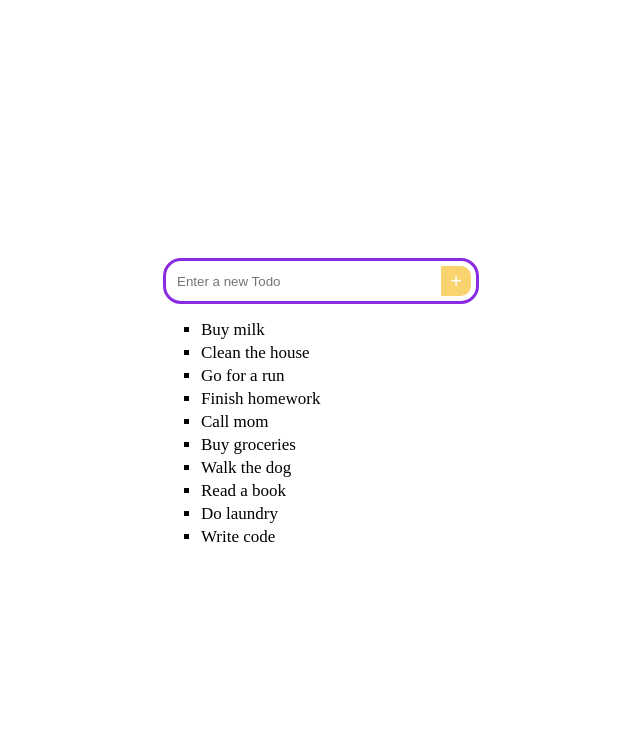
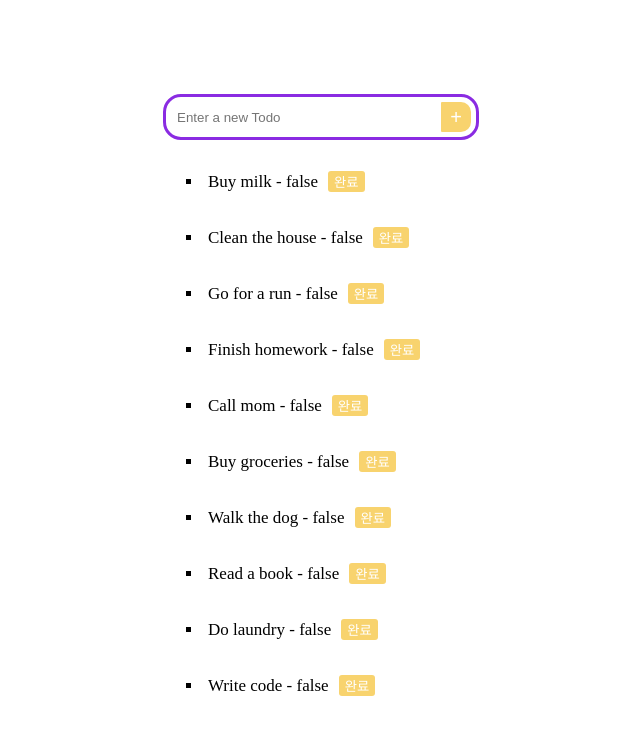
Before and after one commit to leeyeram84/react-basic-todo, a React (Vite) app: page / in a window 1280 px wide. Shown: the top 734 px of the page, without its empty margins (319-959 px from the left). Built offline with nearby package versions, Linux system fonts and the light colour scheme.

Commit message:
feat : completed 추가 및 css 개선

```diff
--- a/src/components/TodoList.jsx
+++ b/src/components/TodoList.jsx
@@ -2,16 +2,16 @@ import React from "react";
 import { useState } from "react";
 
 const SAMPLE_TODOS = [
-    { id: 1, text: "Buy milk" },
-    { id: 2, text: "Clean the house" },
-    { id: 3, text: "Go for a run" },
-    { id: 4, text: "Finish homework" },
-    { id: 5, text: "Call mom" },
-    { id: 6, text: "Buy groceries" },
-    { id: 7, text: "Walk the dog" },
-    { id: 8, text: "Read a book" },
-    { id: 9, text: "Do laundry" },
-    { id: 10, text: "Write code" },
+    { id: 1, text: "Buy milk", completed: false },
+    { id: 2, text: "Clean the house", completed: false },
+    { id: 3, text: "Go for a run", completed: false },
+    { id: 4, text: "Finish homework", completed: false },
+    { id: 5, text: "Call mom", completed: false },
+    { id: 6, text: "Buy groceries", completed: false },
+    { id: 7, text: "Walk the dog", completed: false },
+    { id: 8, text: "Read a book", completed: false },
+    { id: 9, text: "Do laundry", completed: false },
+    { id: 10, text: "Write code", completed: false },
 ];
 
 const TodoList = () => {
@@ -26,8 +26,15 @@ const TodoList = () => {
             return;
         }
 
+        // 새로 받은 데이터 저장
+        const newTodoObj = {
+            id: crypto.randomUUID(),
+            text: newTodo,
+            completed: false,
+        };
+
         // 새로 받은 데이터 추가 및 그리기
-        setTodos([...todos, { id: crypto.randomUUID(), text: newTodo }]);
+        setTodos([newTodoObj, ...todos]);
 
         // input box 초기화
         setnewTodos("");
@@ -41,6 +48,49 @@ const TodoList = () => {
         setnewTodos(e.target.value);
     };
 
+    // completed 업데이트
+
+    //forEach
+    // const toggleCompleted = (id) => {
+    //     const updatedTodos = [];
+
+    //     todos.forEach((todo) => {
+    //         if (todo.id === id) {
+    //             const updatedTodo = {
+    //                 id: todo.id,
+    //                 text: todo.text,
+    //                 completed: !todo.completed,
+    //             };
+
+    //             updatedTodos.push(updatedTodo);
+    //         } else {
+    //             updatedTodos.push(todo);
+    //         }
+    //     });
+
+    //     setTodos(updatedTodos);
+    // };
+
+    //map
+    const toggleCompleted = (id) => {
+        // map을 통해 순환
+        const updatedTodos = todos.map((todo) => {
+            // 동일한 id의 값을 가진 배열만 수정
+            if (todo.id === id) {
+                return {
+                    id: todo.id, // 기존 데이터 받아오기
+                    text: todo.text,
+                    completed: !todo.completed, //completed상태 반전
+                };
+            } else {
+                // id가 다를 경우 그대로 반환
+                return todo;
+            }
+        });
+
+        setTodos(updatedTodos);
+    };
+
     return (
         <div>
             <form onSubmit={hadleSubmit}>
@@ -50,16 +100,22 @@ const TodoList = () => {
                     onChange={handleInputChange}
                     placeholder="Enter a new Todo"
                 ></input>
-                <button type="submit">+</button>
+                <button id="sumbtn" type="submit">
+                    +
+                </button>
             </form>
             <ul>
-                <div className="checkBox">
-                    {todos.map((todo) => (
-                        <li type="checkbox" key={todo.id}>
-                            {todo.text}
-                        </li>
-                    ))}
-                </div>
+                {todos.map((todo) => (
+                    <li key={todo.id}>
+                        {todo.text} - {String(todo.completed)}
+                        <button
+                            id="completed"
+                            onClick={() => toggleCompleted(todo.id)}
+                        >
+                            완료
+                        </button>
+                    </li>
+                ))}
             </ul>
         </div>
     );
--- a/src/index.css
+++ b/src/index.css
@@ -19,13 +19,21 @@ form {
     border-radius: 18px;
 }
 
-button {
+#sumbtn {
     width: 30px;
     height: 30px;
     font-size: 20px;
     padding: 2px;
     border: none;
     border-radius: 1px 10px 10px 1px;
+    background-color: rgb(248, 211, 110);
+    color: white;
+}
+
+#completed {
+    margin: 10px;
+    border: none;
+    border-radius: 3px;
     background-color: rgb(248, 211, 110);
     color: white;
 }
@@ -50,6 +58,7 @@ ul {
 }
 
 li {
-    margin: 3px;
+    margin: 5px;
     font-size: 17px;
+    padding: 5px;
 }
```
